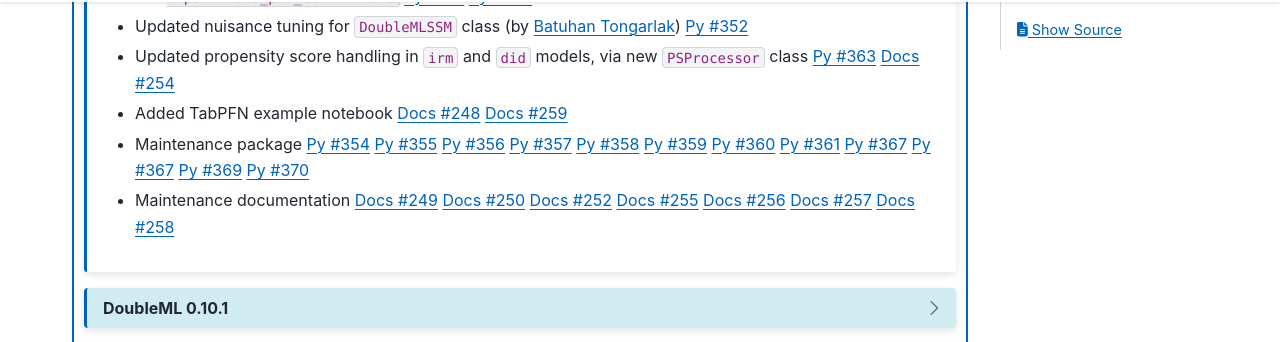
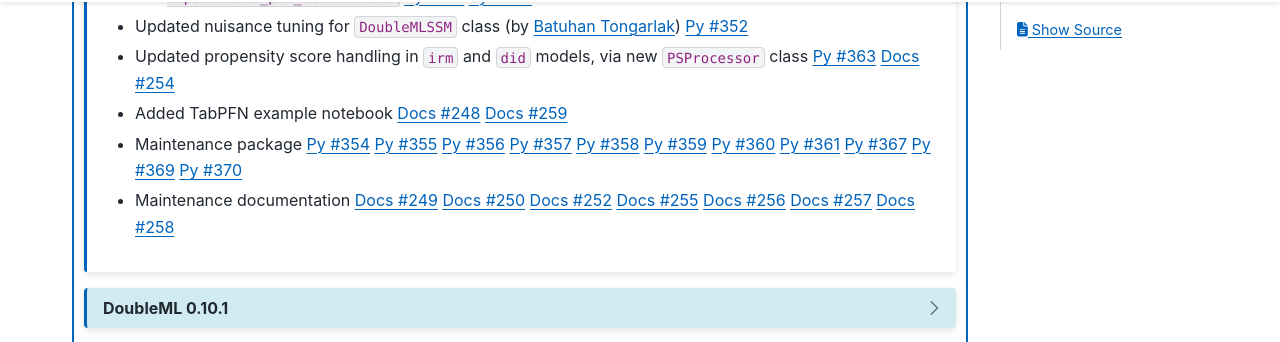
Before and after one commit to DoubleML/doubleml-docs, a Sphinx documentation site: the page built from doc/release/release.rst, in a window 1280 px wide and 900 px high, scrolled down 616 px. Shown: the part 126-468 px from the top of the window. Built offline with Sphinx 7.4.7 and the PyData theme 0.15.4, drawn with Linux system fonts in a browser that asks for light colours; the version number could not be read and is left out.

Commit message:
Remove duplicate pull request reference

```diff
--- a/doc/release/release.rst
+++ b/doc/release/release.rst
@@ -56,7 +56,6 @@
         `Py #359 <https://github.com/DoubleML/doubleml-for-py/pull/359>`_
         `Py #360 <https://github.com/DoubleML/doubleml-for-py/pull/360>`_
         `Py #361 <https://github.com/DoubleML/doubleml-for-py/pull/361>`_
-        `Py #367 <https://github.com/DoubleML/doubleml-for-py/pull/367>`_
         `Py #367 <https://github.com/DoubleML/doubleml-for-py/pull/367>`_
         `Py #369 <https://github.com/DoubleML/doubleml-for-py/pull/369>`_
         `Py #370 <https://github.com/DoubleML/doubleml-for-py/pull/370>`_
```
